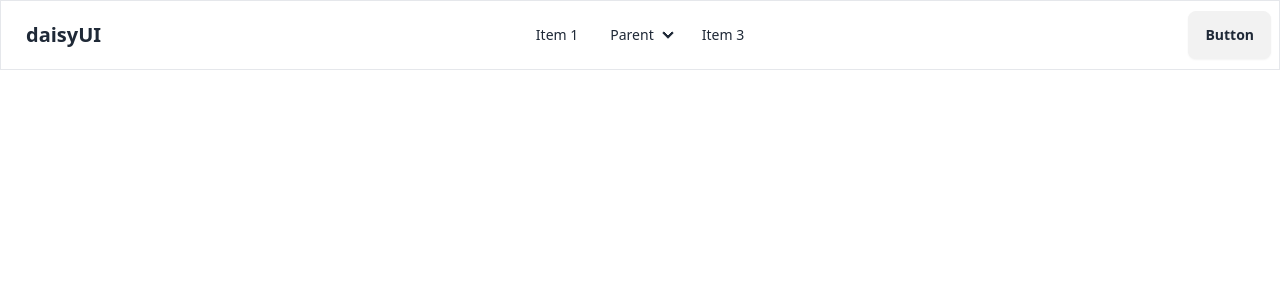
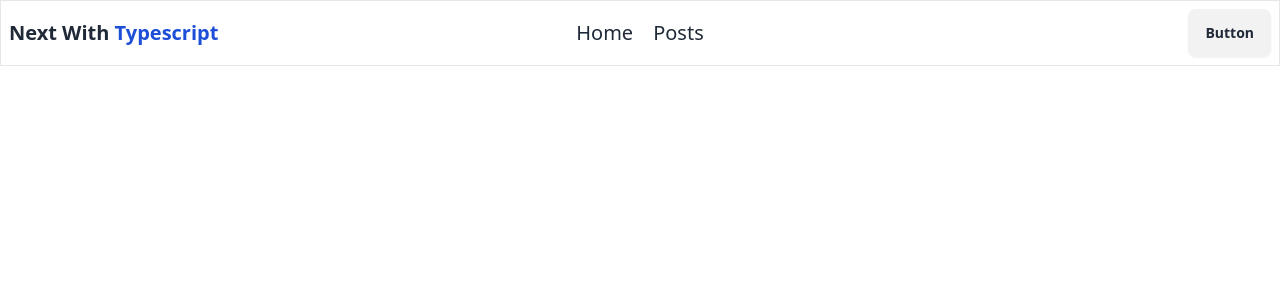
Before and after one commit to mohaiminul375/next-with-typescript, a Next.js app: page / in a window 1280 px wide. Shown: the top 300 px of the page. Built offline with nearby package versions, Linux system fonts and the light colour scheme.

Commit message:
create navbar

```diff
--- a/src/app/layout.tsx
+++ b/src/app/layout.tsx
@@ -1,6 +1,7 @@
 import type { Metadata } from "next";
 import localFont from "next/font/local";
 import "./globals.css";
+import Navbar from "@/components/Navbar";
 
 const geistSans = localFont({
   src: "./fonts/GeistVF.woff",
@@ -28,6 +29,8 @@ export default function RootLayout({
       <body
         className={`${geistSans.variable} ${geistMono.variable} antialiased`}
       >
+        {/* navbar */}
+        <Navbar />
         {children}
       </body>
     </html>
--- a/src/app/page.tsx
+++ b/src/app/page.tsx
@@ -4,58 +4,7 @@ export default function Home() {
   return (
     <div className="">
 
-      <div className="navbar bg-base-100 border">
-        <div className="navbar-start">
-          <div className="dropdown">
-            <div tabIndex={0} role="button" className="btn btn-ghost lg:hidden">
-              <svg
-                xmlns="http://www.w3.org/2000/svg"
-                className="h-5 w-5"
-                fill="none"
-                viewBox="0 0 24 24"
-                stroke="currentColor">
-                <path
-                  strokeLinecap="round"
-                  strokeLinejoin="round"
-                  strokeWidth="2"
-                  d="M4 6h16M4 12h8m-8 6h16" />
-              </svg>
-            </div>
-            <ul
-              tabIndex={0}
-              className="menu menu-sm dropdown-content bg-base-100 rounded-box z-[1] mt-3 w-52 p-2 shadow">
-              <li><a>Item 1</a></li>
-              <li>
-                <a>Parent</a>
-                <ul className="p-2">
-                  <li><a>Submenu 1</a></li>
-                  <li><a>Submenu 2</a></li>
-                </ul>
-              </li>
-              <li><a>Item 3</a></li>
-            </ul>
-          </div>
-          <a className="btn btn-ghost text-xl">daisyUI</a>
-        </div>
-        <div className="navbar-center hidden lg:flex">
-          <ul className="menu menu-horizontal px-1">
-            <li><a>Item 1</a></li>
-            <li>
-              <details>
-                <summary>Parent</summary>
-                <ul className="p-2">
-                  <li><a>Submenu 1</a></li>
-                  <li><a>Submenu 2</a></li>
-                </ul>
-              </details>
-            </li>
-            <li><a>Item 3</a></li>
-          </ul>
-        </div>
-        <div className="navbar-end">
-          <a className="btn">Button</a>
-        </div>
-      </div>
+
     </div>
   );
 }
--- /dev/null
+++ b/src/components/Navbar.tsx
@@ -0,0 +1,68 @@
+import Link from "next/link";
+
+
+
+const Navbar = () => {
+    // navbar
+    const navlinks = [
+        {
+            text: 'Home',
+            path: '/'
+        },
+        {
+            text: 'Posts',
+            path: '/posts'
+        }
+    ];
+    return (
+        <div className="navbar bg-base-100 border">
+            <div className="navbar-start">
+                <div className="dropdown">
+                    <div tabIndex={0} role="button" className="btn btn-ghost lg:hidden">
+                        <svg
+                            xmlns="http://www.w3.org/2000/svg"
+                            className="h-5 w-5"
+                            fill="none"
+                            viewBox="0 0 24 24"
+                            stroke="currentColor">
+                            <path
+                                strokeLinecap="round"
+                                strokeLinejoin="round"
+                                strokeWidth="2"
+                                d="M4 6h16M4 12h8m-8 6h16" />
+                        </svg>
+                    </div>
+                    <ul
+                        tabIndex={0}
+                        className="menu menu-sm dropdown-content bg-base-100 rounded-box z-[1] mt-3 w-52 p-2 shadow">
+                        {
+                            navlinks?.map(({ text, path }) => <Link
+                                href={path}
+                                key={path}
+                            >{text}</Link>)
+                        }
+                    </ul>
+                </div>
+                <h1 className="font-bold text-xl">Next With <span
+                className="text-blue-700"
+                >Typescript</span></h1>
+            </div>
+            <div className="navbar-center hidden lg:flex">
+                <ul className="menu menu-horizontal px-1 gap-5">
+                    {
+                        navlinks?.map(({ text, path }) => <Link
+                        className="text-xl"
+                            href={path}
+                            key={path}
+                        >{text}</Link>)
+                    }
+                </ul>
+            </div>
+            <div className="navbar-end">
+                <a className="btn">Button</a>
+            </div>
+        </div>
+    );
+};
+
+export default Navbar;
```
